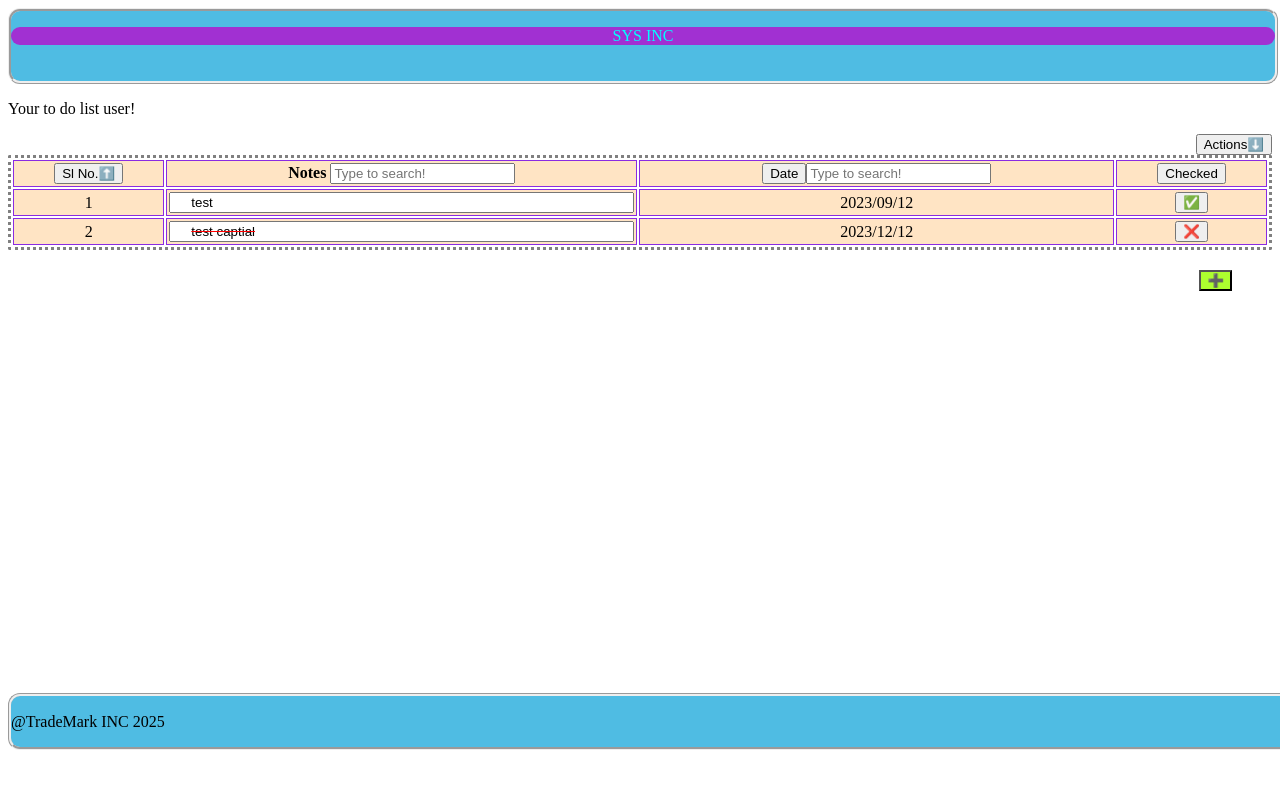
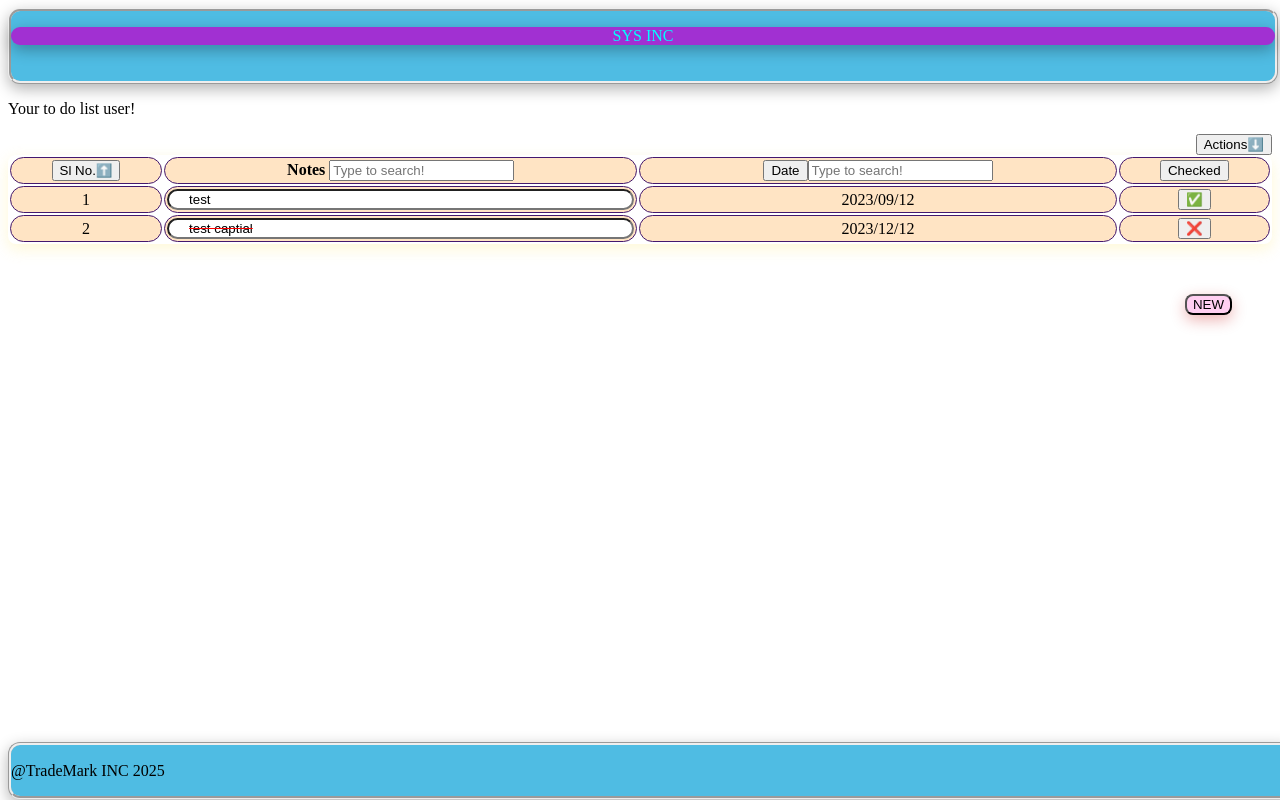
Before and after one commit to ashish1ankit/spacv, an Angular app: page /todo in a window 1280 px wide. Built offline with nearby package versions, Linux system fonts and the light colour scheme.

Commit message:
added formattingt

```diff
--- a/src/app/feature/footer/footer.css
+++ b/src/app/feature/footer/footer.css
@@ -8,5 +8,14 @@
     border-style: groove;
     position: fixed;
     /* right: 50px; */
-    bottom: 50px;
+    bottom: 1px;
+    box-shadow: 0 5px 15px rgba(0, 0, 0, 0.3);
+    background: #4fbce3;
+    width: 100%;
+    /* padding-right: 20px; */
+    /* right:2px; */
+    /* padding-bottom: 20px;
+    padding: auto; */
+    /* border-style: ridge; */
+    /* box-shadow: 0 5px 15px rgba(0, 0, 0, 0.3); */
 }
--- a/src/app/feature/header/header.css
+++ b/src/app/feature/header/header.css
@@ -5,10 +5,12 @@
     padding: auto;
     border-radius: 12px;
     border-style: ridge;
+    box-shadow: 0 5px 15px rgba(0, 0, 0, 0.3);
 }
 .title{
     background: #a130d2;
     text-align: center;
     color: aqua;
     border-radius: 12px;
+    box-shadow: 0 5px 15px rgba(0, 0, 0, 0.3);
 }
--- a/src/app/feature/todo/todo.css
+++ b/src/app/feature/todo/todo.css
@@ -1,7 +1,8 @@
 table {
     width: 100%;
-    border-style: dotted;
-    border-radius: 2px;
+    /* border-style: dotted; */
+    border-radius: 8px;
+    box-shadow: 0 5px 15px rgba(252, 232, 119, 0.3);
 }
 
 .inputNote {
@@ -13,21 +14,28 @@ table {
     float: right;
     right: 40px;
     width: auto;
-    background: greenyellow;
-
+    background: rgb(255, 207, 241);
+    border-radius: 8px;
+    box-shadow: 0 5px 15px rgba(195, 7, 7, 0.3);
+text-decoration: solid;
+}
+.btnAddDiv{
+    padding: 50px;
 }
 
 .note {
     width: 100%;
     padding-left: 20px;
     padding-right: 20px;
+    border-radius: 12px;
 }
 
 th,
 td {
     background-color: bisque;
-    border: 1px blueviolet;
+    border: 1px rgb(68, 24, 109);
     border-style: groove;
+    border-radius: 40px;
     padding: 2px;
 }
 
--- a/src/app/feature/todo/todo.html
+++ b/src/app/feature/todo/todo.html
@@ -45,8 +45,8 @@
             </tr>
         </table>
     </div>
-    <div style="padding: 20px;">
-        <button class="addBtn" title="Click here to add new entry" (click)="addListEntry()">➕</button>
+    <div class="btnAddDiv">
+        <button class="addBtn" title="Click here to add new entry" (click)="addListEntry()">NEW</button>
     </div>
     <app-toast-message></app-toast-message>
 
```
